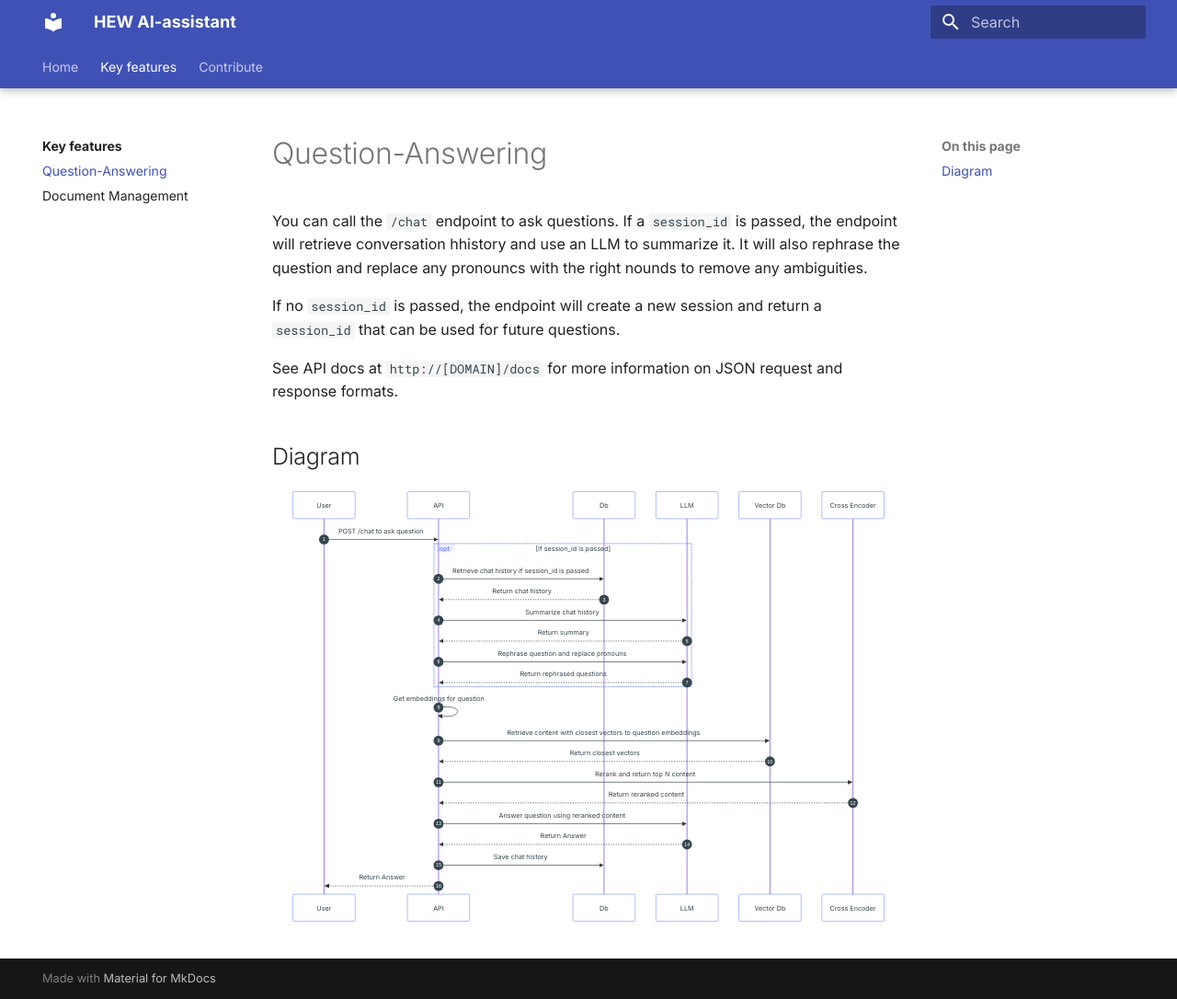
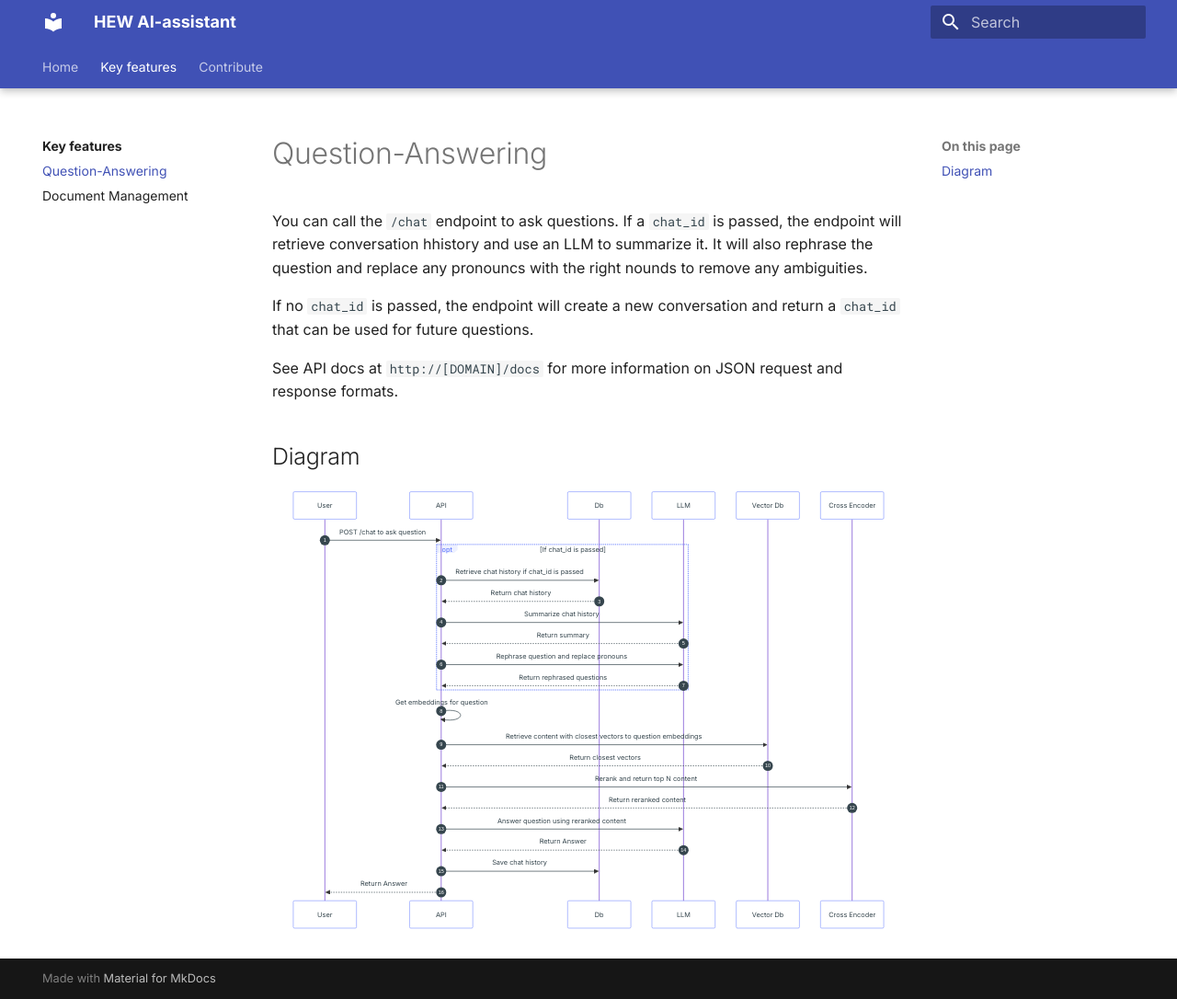
Before and after one commit to robellmh/HCD-AI, an MkDocs documentation site: the page built from docs/components/chat.md, in a window 1280 px wide and 1086 px high. Shown: the whole window at 92% size. Built offline with MkDocs 1.6.1 and Material for MkDocs 9.7.7, drawn with Linux system fonts in a browser that asks for light colours.

Commit message:
fixes from PR

```diff
--- a/docs/components/chat.md
+++ b/docs/components/chat.md
@@ -1,6 +1,6 @@
-You can call the `/chat` endpoint to ask questions. If a `session_id` is passed, the endpoint will retrieve conversation hhistory and use an LLM to summarize it. It will also rephrase the question and replace any pronouncs with the right nounds to remove any ambiguities.
+You can call the `/chat` endpoint to ask questions. If a `chat_id` is passed, the endpoint will retrieve conversation hhistory and use an LLM to summarize it. It will also rephrase the question and replace any pronouncs with the right nounds to remove any ambiguities.
 
-If no `session_id` is passed, the endpoint will create a new session and return a `session_id` that can be used for future questions.
+If no `chat_id` is passed, the endpoint will create a new conversation and return a `chat_id` that can be used for future questions.
 
 See API docs at `http://[DOMAIN]/docs` for more information on JSON request and response formats.
 
@@ -10,8 +10,8 @@ See API docs at `http://[DOMAIN]/docs` for more information on JSON request and
 sequenceDiagram
     autonumber
     User->>API: POST /chat to ask question
-    opt If session_id is passed
-        API->>Db: Retrieve chat history if session_id is passed
+    opt If chat_id is passed
+        API->>Db: Retrieve chat history if chat_id is passed
         Db-->>API: Return chat history
         API->>LLM: Summarize chat history
         LLM-->>API: Return summary
```
